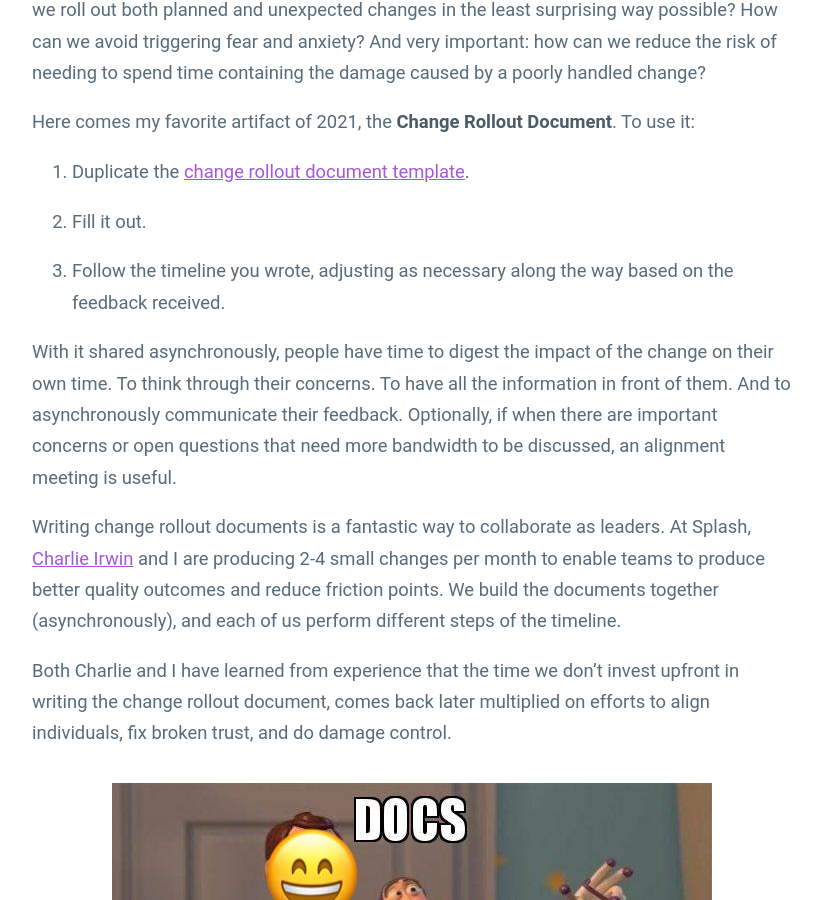
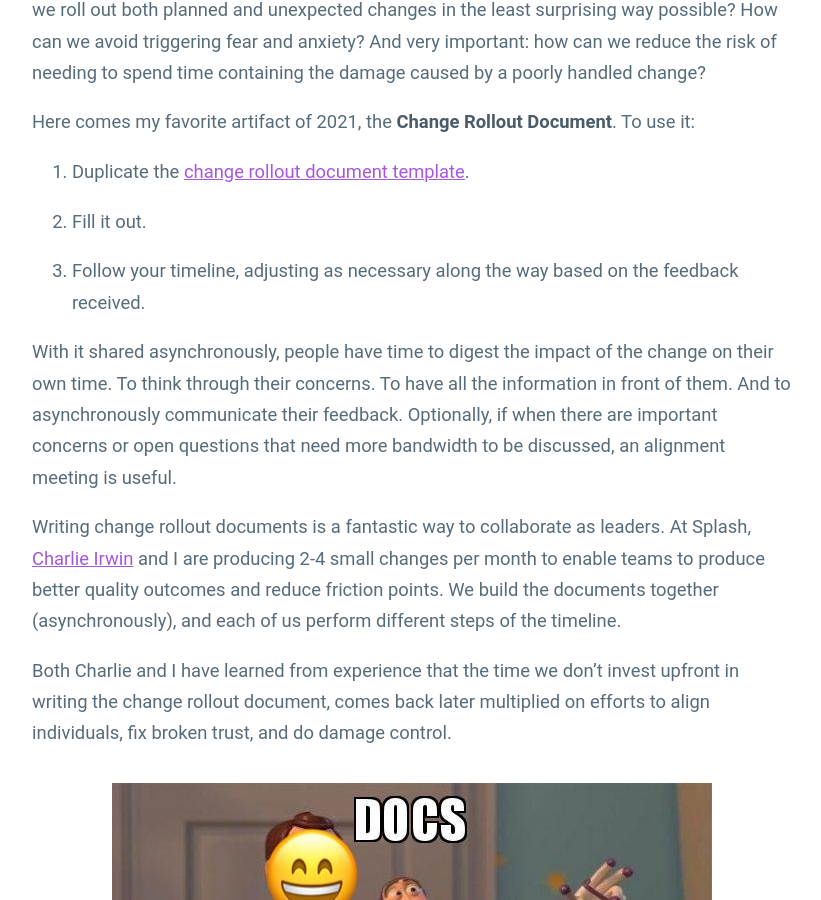
Before and after one commit to guillermodlpa/site, a Jekyll site: the page built from _posts/2021-05-20-change-rollout-document.markdown, in a window 1280 px wide and 900 px high, scrolled down 1379 px. Shown: the whole window, without its empty margins (228-1049 px from the left). Built offline with Jekyll 4.4.1, drawn with Linux system fonts in a browser that asks for light colours.

Commit message:
Updated Change Rollout Document

```diff
--- a/_posts/2021-05-20-change-rollout-document.markdown
+++ b/_posts/2021-05-20-change-rollout-document.markdown
@@ -23,7 +23,7 @@ Here comes my favorite artifact of 2021, the **Change Rollout Document**. To use
 
 2. Fill it out.
 
-3. Follow the timeline you wrote, adjusting as necessary along the way based on the feedback received.
+3. Follow your timeline, adjusting as necessary along the way based on the feedback received.
 
 With it shared asynchronously, people have time to digest the impact of the change on their own time. To think through their concerns. To have all the information in front of them. And to asynchronously communicate their feedback. Optionally, if when there are important concerns or open questions that need more bandwidth to be discussed, an alignment meeting is useful.
 
```
